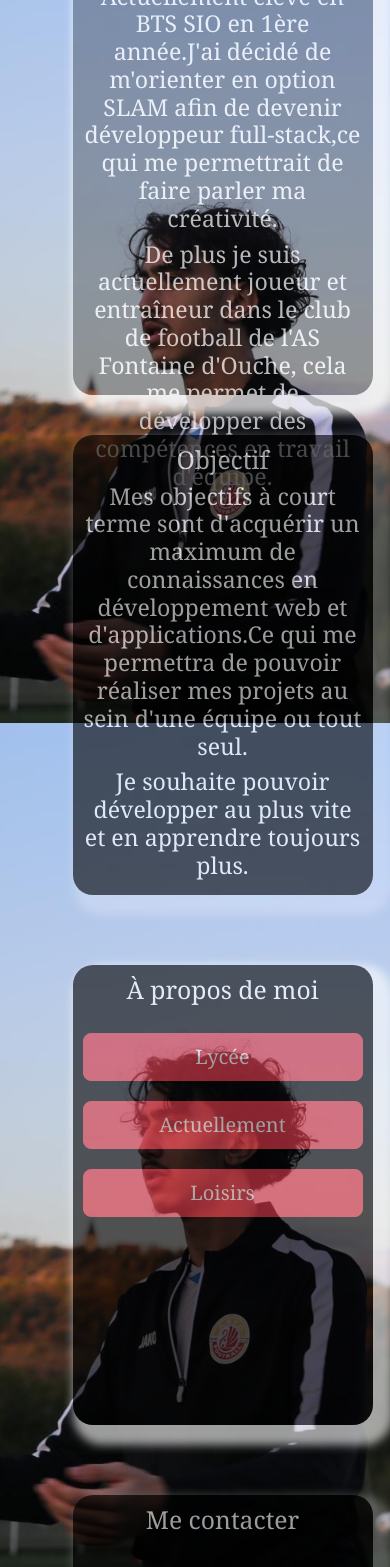
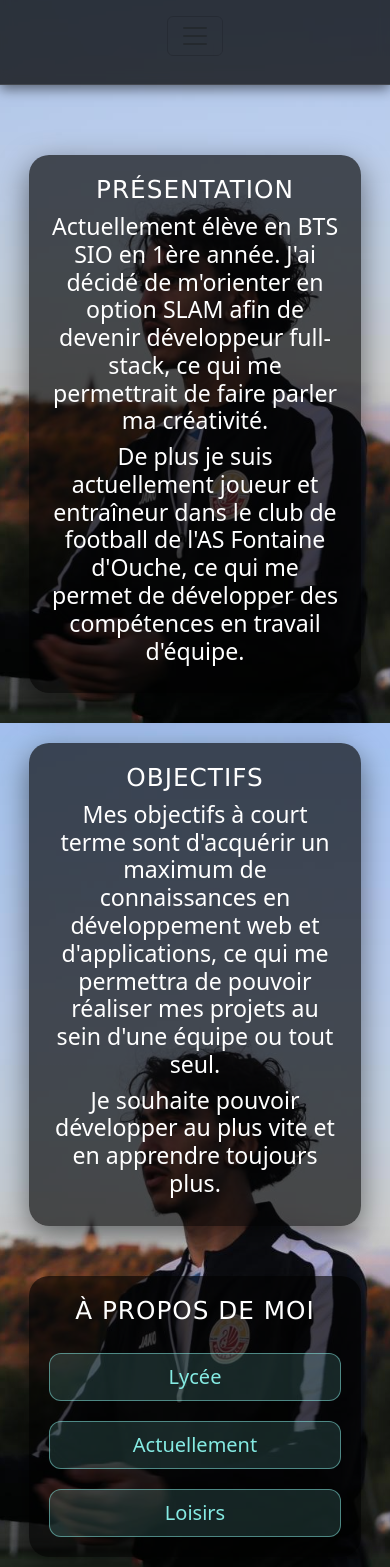
Before and after one commit to ziyedgzn/portfolio, a plain HTML site: page index.html in a window 390 px wide. Shown: the part 121-1688 px from the top of the page. Drawn offline with nearby package versions, Linux system fonts and the light colour scheme.

Commit message:
avantoral

```diff
--- a/accueil.css
+++ b/accueil.css
@@ -1,225 +1,204 @@
+/* ================= RESET ================= */
+* {
+  box-sizing: border-box;
+  margin: 0;
+  padding: 0;
+}
+
+/* ================= BODY ================= */
 body {
   background-image: url('c38ff5df-d6e7-4567-81ae-5accce9800b5.JPG');
   background-size: cover;
-  /* couvre tout en conservant le ratio */
   background-repeat: no-repeat;
   background-position: center;
   background-attachment: fixed;
-  /* optionnel : effet parallax */
+  font-family: 'Segoe UI', Tahoma, Geneva, Verdana, sans-serif;
+  color: #fff;
+  line-height: 1.6;
 }
 
-h1 {
-  text-align: center;
-  font-family: Verdana, Geneva, Tahoma, sans-serif;
-  font-size: 25px;
-  color: white
-}
-
-a {
-  color: rgb(255, 255, 255);
-
-}
-
+/* ================= HEADER ================= */
 header {
-  position: relative;
   display: flex;
+  align-items: center;
+  justify-content: space-between;
+  padding: 20px 40px;
+  background: rgba(0, 0, 0, 0.75);
+  backdrop-filter: blur(6px);
+  border-bottom: 1px solid rgba(255, 255, 255, 0.1);
+  box-shadow: 0 4px 12px rgba(0, 0, 0, 0.5);
+  position: sticky;
+  top: 0;
+  z-index: 1000;
 }
 
 header h1 {
-  font-family: 'Gill Sans', 'Gill Sans MT', Calibri, 'Trebuchet MS', sans-serif;
-  font-size: 32px;
-}
-
-/* place les liens à droite */
-header nav {
-  margin-left: auto;
-  display: flex;
-  gap: 16px;
-  z-index: 2;
+  font-family: 'Verdana', sans-serif;
+  font-size: 36px;
+  letter-spacing: 2px;
+  color: #85ebe3;
+  text-shadow: 0 2px 6px rgba(0, 0, 0, 0.7);
 }
 
 header nav a {
+  color: #fff;
+  font-weight: 500;
+  padding: 10px 16px;
+  border-radius: 12px;
   text-decoration: none;
-  color: white;
-  padding: 6px 8px;
+  transition: all 0.3s ease;
 }
 
-a:hover {
-  text-decoration: underline;
-  color: rgb(0, 0, 0);
+header nav a:hover {
+  background: rgba(133, 235, 227, 0.2);
+  color: #85ebe3;
+  transform: scale(1.05);
 }
 
-h4 {
+/* ================= TITRES ================= */
+h2 {
   text-align: center;
-  font-size: medium;
-  color: white;
+  font-family: 'Verdana', sans-serif;
+  font-size: 22px;
+  letter-spacing: 1px;
+  text-transform: uppercase;
+  margin-bottom: 20px;
+  color: #85ebe3;
 }
 
-main {
-  display: grid;
-  grid-template-columns: 1fr 1fr;
-  margin-left: 100px;
-  justify-content: space-evenly margin-top  50px;
-  align-items: center;
+h3 {
+  font-size: 16px;
+  line-height: 1.8;
+  margin: 12px 0;
+  color: #f1f1f1;
 }
 
-#presentation {
-  text-align: center;
-  font-family: Georgia, 'Times New Roman', Times, serif;
-  color: white;
-  width: 300px;
-  height: 400px;
-  background-color: rgb(0, 0, 0);
-  opacity: 0.6;
-  padding: 10px;
-  margin-left: 100px;
-  border-radius: 20px;
-  box-shadow: 10px 10px 10px 10px rgb(255, 255, 255);
-  cursor: crosshair;
+/* ================= MAIN ================= */
+main {
+  display: flex;
+  flex-direction: column;
+  align-items: center;
+  gap: 50px;
+  margin: 70px 0;
+  padding: 0 20px;
 }
 
-#objectif {
+/* ================= SECTIONS ================= */
+section,
+#presentation,
+#objectif,
+#ecole,
+#contact,
+#veille {
+  width: 80%;
+  max-width: 1000px;
+  min-height: 220px;
+  padding: 30px;
   text-align: center;
-  font-family: Georgia, 'Times New Roman', Times, serif;
   color: white;
-  width: 300px;
-  height: 400px;
-  background-color: black;
-  opacity: 0.6;
-  padding: 10px;
-  margin-left: 100px;
+  background: rgba(0, 0, 0, 0.65);
   border-radius: 20px;
-  box-shadow: 10px 10px 10px 10px rgb(255, 255, 255);
-  cursor: crosshair;
+  box-shadow: 0 10px 30px rgba(0, 0, 0, 0.5);
+  transition: all 0.3s ease;
 }
 
+section:hover,
 #presentation:hover,
 #objectif:hover,
 #ecole:hover,
-#contact:hover {
-  box-shadow: 10px 10px 10px 10px rgb(133, 235, 227);
-  transition: box-shadow 0.3s ease;
-  transform: scale(1.1);
+#contact:hover,
+#veille:hover {
+  transform: translateY(-6px) scale(1.02);
+  box-shadow: 0 25px 60px rgba(133, 235, 227, 0.45);
 }
 
+/* ================= ECOLE ================= */
 #ecole {
   display: flex;
   flex-direction: column;
   gap: 20px;
-  text-align: center;
-  font-family: Georgia, 'Times New Roman', Times, serif;
-  color: white;
-  width: 300px;
-  height: 400px;
-  background-color: rgb(0, 0, 0);
-  opacity: 0.6;
-  padding: 10px;
-  margin-left: 100px;
-  border-radius: 20px;
-  box-shadow: 10px 10px 10px 10px rgb(255, 255, 255);
-  margin-top: 30px;
-  cursor: crosshair;
 }
 
+#ecole .btn {
+  background-color: rgba(133, 235, 227, 0.15);
+  color: #85ebe3;
+  border: 1px solid rgba(133, 235, 227, 0.5);
+  border-radius: 12px;
+  font-weight: 500;
+  transition: all 0.3s ease;
+}
+
+#ecole .btn:hover {
+  background-color: #85ebe3;
+  color: black;
+  transform: scale(1.05);
+}
+
+#ecole .btn:focus {
+  box-shadow: 0 0 0 0.2rem rgba(133, 235, 227, 0.4);
+}
+
+/* ================= CONTACT ================= */
 #contact {
   display: flex;
   flex-direction: column;
-  gap: 30px;
-  text-align: center;
-  font-family: Georgia, 'Times New Roman', Times, serif;
-  color: white;
-  width: 300px;
-  height: 400px;
-  background-color: rgb(0, 0, 0);
-  opacity: 0.6;
-  padding: 10px;
-  margin-left: 100px;
-  border-radius: 20px;
-  box-shadow: 10px 10px 10px 10px rgb(255, 255, 255);
-  margin-top: 30px;
-  cursor: crosshair;
+  gap: 20px;
 }
 
 .liencontact {
+  font-size: 16px;
+  color: #fff;
   text-decoration: none;
-  color: white;
-  font-size: 15px;
+  display: flex;
+  align-items: center;
+  gap: 10px;
+  justify-content: center;
 }
 
 .liencontact:hover {
+  color: #85ebe3;
   text-decoration: underline;
-  color: rgb(133, 235, 227);
 }
 
-@media screen and (max-width:768px) {
-  main {
-    display: flex;
+/* ================= FOOTER ================= */
+footer {
+  background: rgba(0, 0, 0, 0.75);
+  text-align: center;
+  padding: 25px;
+  font-family: 'Verdana', sans-serif;
+  font-size: 15px;
+  color: white;
+  border-top: 1px solid rgba(255, 255, 255, 0.1);
+  margin-top: 50px;
+}
+
+/* ================= RESPONSIVE ================= */
+@media screen and (max-width: 768px) {
+  header {
     flex-direction: column;
-    justify-content: center;
-    gap: 40px;
-    margin-left: 50px;
+    gap: 15px;
+    text-align: center;
   }
 
-  #presentation {
-    text-align: center;
-    font-family: Georgia, 'Times New Roman', Times, serif;
-    color: white;
-    width: 300px;
-    height: 460px;
-    background-color: rgb(0, 0, 0, 0.4);
-    opacity: 0.7;
-    margin-left: 5px;
-    border-radius: 20px;
-    box-shadow: 10px 10px 10px 10px rgb(255, 255, 255);
+  header nav {
+    margin-left: 0;
   }
 
-  #objectif {
-    text-align: center;
-    font-family: Georgia, 'Times New Roman', Times, serif;
-    color: white;
-    width: 300px;
-    height: 460px;
-    background-color: black;
-    opacity: 0.6;
-    padding: 10px;
-    margin-left: 5px;
-    border-radius: 20px;
-    box-shadow: 10px 10px 10px 10px rgb(255, 255, 255, 0.4);
+  section,
+  #presentation,
+  #objectif,
+  #ecole,
+  #contact,
+  #veille {
+    width: 95%;
+    padding: 20px;
   }
 
-  #ecole {
-    text-align: center;
-    font-family: Georgia, 'Times New Roman', Times, serif;
-    color: white;
-    width: 300px;
-    height: 460px;
-    background-color: rgb(0, 0, 0);
-    opacity: 0.6;
-    padding: 10px;
-    margin-left: 5px;
-    border-radius: 20px;
-    box-shadow: 10px 10px 10px 10px rgb(255, 255, 255);
+  h2 {
+    font-size: 20px;
   }
 
-  #contact {
-    text-align: center;
-    font-family: Georgia, 'Times New Roman', Times, serif;
-    color: white;
-    width: 300px;
-    height: 460px;
-    background-color: black;
-    opacity: 0.6;
-    padding: 10px;
-    margin-left: 5px;
-    border-radius: 20px;
-    box-shadow: 10px 10px 10px 10px rgb(255, 255, 255, 0.4);
+  h3 {
+    font-size: 15px;
   }
 }
-footer {
-  text-align: center;
-  font-family: Verdana, Geneva, Tahoma, sans-serif;
-  font-size: 15px;
-  color: white;
-  margin-top: 50px;
-  margin-bottom: 20px;
-}
--- a/index.html
+++ b/index.html
@@ -3,7 +3,8 @@
 
 <head>
   <meta charset="UTF-8">
-  <meta name="description" content="Portfolio de Ziyed Ghazouani : projets web, applications, compétences en développement et design." />
+  <meta name="description"
+    content="Portfolio de Ziyed Ghazouani : projets web, applications, compétences en développement et design." />
   <link rel="stylesheet" href="accueil.css">
   <link href="https://cdn.jsdelivr.net/npm/bootstrap@5.3.8/dist/css/bootstrap.min.css" rel="stylesheet"
     integrity="sha384-sRIl4kxILFvY47J16cr9ZwB07vP4J8+LH7qKQnuqkuIAvNWLzeN8tE5YBujZqJLB" crossorigin="anonymous">
@@ -11,6 +12,7 @@
     integrity="sha384-FKyoEForCGlyvwx9Hj09JcYn3nv7wiPVlz7YYwJrWVcXK/BmnVDxM+D2scQbITxI"
     crossorigin="anonymous"></script>
   <title>Portfolio Ziyed Ghazouani</title>
+  <link rel="icon" href="favicon-32x32.png" type="image/x-icon">
 </head>
 
 <body>
@@ -39,10 +41,8 @@
                 Mes réseaux sociaux
               </a>
               <ul class="dropdown-menu">
-                <li><a href="https://www.linkedin.com/in/ziyed-ghazouani-26a295382/" class="dropdown-item"
-                    href="#">Linkedin</a></li>
-                <li><a href="https://github.com/ziyedgzn" class="dropdown-item" href="#">Github</a></li>
-                <li><a class="dropdown-item" href="#"></a></li>
+                <li><a href="https://www.linkedin.com/in/ziyed-ghazouani-26a295382/" class="dropdown-item">Linkedin</a></li>
+                <li><a href="https://github.com/ziyedgzn" class="dropdown-item">Github</a></li>
               </ul>
             </li>
           </ul>
@@ -50,48 +50,57 @@
       </div>
     </nav>
   </header>
+
   <main>
     <div id="presentation">
       <h2>Présentation</h2>
-      <h3>Actuellement élève en BTS SIO en 1ère année.J'ai décidé de m'orienter en option SLAM afin de devenir
-        développeur full-stack,ce qui me permettrait de faire parler ma créativité.</h3>
-      <h3>De plus je suis actuellement joueur et entraîneur dans le club de football de l'AS Fontaine d'Ouche, cela me
-        permet de développer des compétences en travail d'équipe.</h3>
+      <h3>Actuellement élève en BTS SIO en 1ère année. J'ai décidé de m'orienter en option SLAM afin de devenir
+        développeur full-stack, ce qui me permettrait de faire parler ma créativité.</h3>
+      <h3>De plus je suis actuellement joueur et entraîneur dans le club de football de l'AS Fontaine d'Ouche, ce qui
+        me permet de développer des compétences en travail d'équipe.</h3>
     </div>
+
     <div id="objectif">
-      <h2>Objectif</h2>
+      <h2>Objectifs</h2>
       <h3>Mes objectifs à court terme sont d'acquérir un maximum de connaissances en développement web et
-        d'applications.Ce qui me permettra de pouvoir réaliser mes projets au sein d'une équipe ou tout seul.</h3>
+        d'applications, ce qui me permettra de pouvoir réaliser mes projets au sein d'une équipe ou tout seul.</h3>
       <h3>Je souhaite pouvoir développer au plus vite et en apprendre toujours plus.</h3>
     </div>
+
     <div id="ecole">
       <h2>À propos de moi</h2>
       <button type="button" class="btn btn-lg btn-danger" data-bs-toggle="popover" data-bs-title="Lycée Le Castel"
-        data-bs-content="Bac général 2025: Spécialités Mathématiques , Sciences Économiques et Sociales et Sciences de la Vie et de la Terre.">Lycée</button>
+        data-bs-content="Bac général 2025: Spécialités Mathématiques, Sciences Économiques et Sociales et Sciences de la Vie et de la Terre.">Lycée</button>
       <button type="button" class="btn btn-lg btn-danger" data-bs-toggle="popover"
         data-bs-title="Lycée privé Saint-Benigne"
         data-bs-content="Étudiant en BTS SIO option SLAM 2025-2027 (option développement d'applications et sites web).">Actuellement</button>
       <button type="button" class="btn btn-lg btn-danger" data-bs-toggle="popover" data-bs-title="Mes loisirs"
-        data-bs-content="Football:actuellement joueur et entraîneur dans le club de football de l'AS Fontaine d'Ouche. Loisirs divers tels que les jeux-vidéos, la musique, le sport en général.">Loisirs</button>
+        data-bs-content="Football: actuellement joueur et entraîneur dans le club de football de l'AS Fontaine d'Ouche. Loisirs divers tels que les jeux-vidéos, la musique, le sport en général.">Loisirs</button>
+    </div>
 
+    <div id="veille">
+      <h2>Veille Informatique</h2>
+      <h3>Je m'intéresse aux dernières technologies et tendances du développement web, des frameworks modernes, et des bonnes pratiques en cybersécurité. Je consulte régulièrement des blogs et podcasts pour rester à jour.</h3>
     </div>
+
     <div id="contact">
       <h2>Me contacter</h2>
-      <a href="mailto: ziyed.ghazouani@icloud.com" class="liencontact">
-        <img src="apple-mail-ios-removebg-preview.png" alt="logo" width="60"> : ziyed.ghazouani@icloud.com <mailto: ziyed.ghazouani@icloud.com></mailto:>
+      <a href="mailto:ziyed.ghazouani@icloud.com" class="liencontact">
+        <img src="apple-mail-ios-removebg-preview.png" alt="logo" width="60"> : ziyed.ghazouani@icloud.com
       </a>
       <a href="tel:+33635555245" class="liencontact">
         <img src="Phone_iOS.png" alt="logo" width="25"> : 06 35 55 52 45
       </a>
       <a href="https://wa.me/0635555245" class="liencontact">
         <img src="whatsapp.png" alt="logo" width="40"> : Chat WhatsApp
-        </a>
+      </a>
     </div>
   </main>
+
   <footer>
-    <h3>@Portfolio Ziyed Ghazouani-Tous droits réservés</h3>
+    <h3>@Portfolio Ziyed Ghazouani - Tous droits réservés</h3>
+  </footer>
 
-  </footer>
   <script>
     document.addEventListener("DOMContentLoaded", function () {
       const popoverTriggerList = document.querySelectorAll('[data-bs-toggle="popover"]');
@@ -99,3 +108,5 @@
     });
   </script>
 </body>
+
+</html>
```
Also changed, not shown: favicon-32x32.png (added), favicon_io/about.txt (added), favicon_io/android-chrome-192x192.png (added), favicon_io/android-chrome-512x512.png (added), favicon_io/apple-touch-icon.png (added), favicon_io/favicon-16x16.png (added), favicon_io/favicon-32x32.png (added), favicon_io/favicon.ico (added), favicon_io/site.webmanifest (added), 2 other files.
